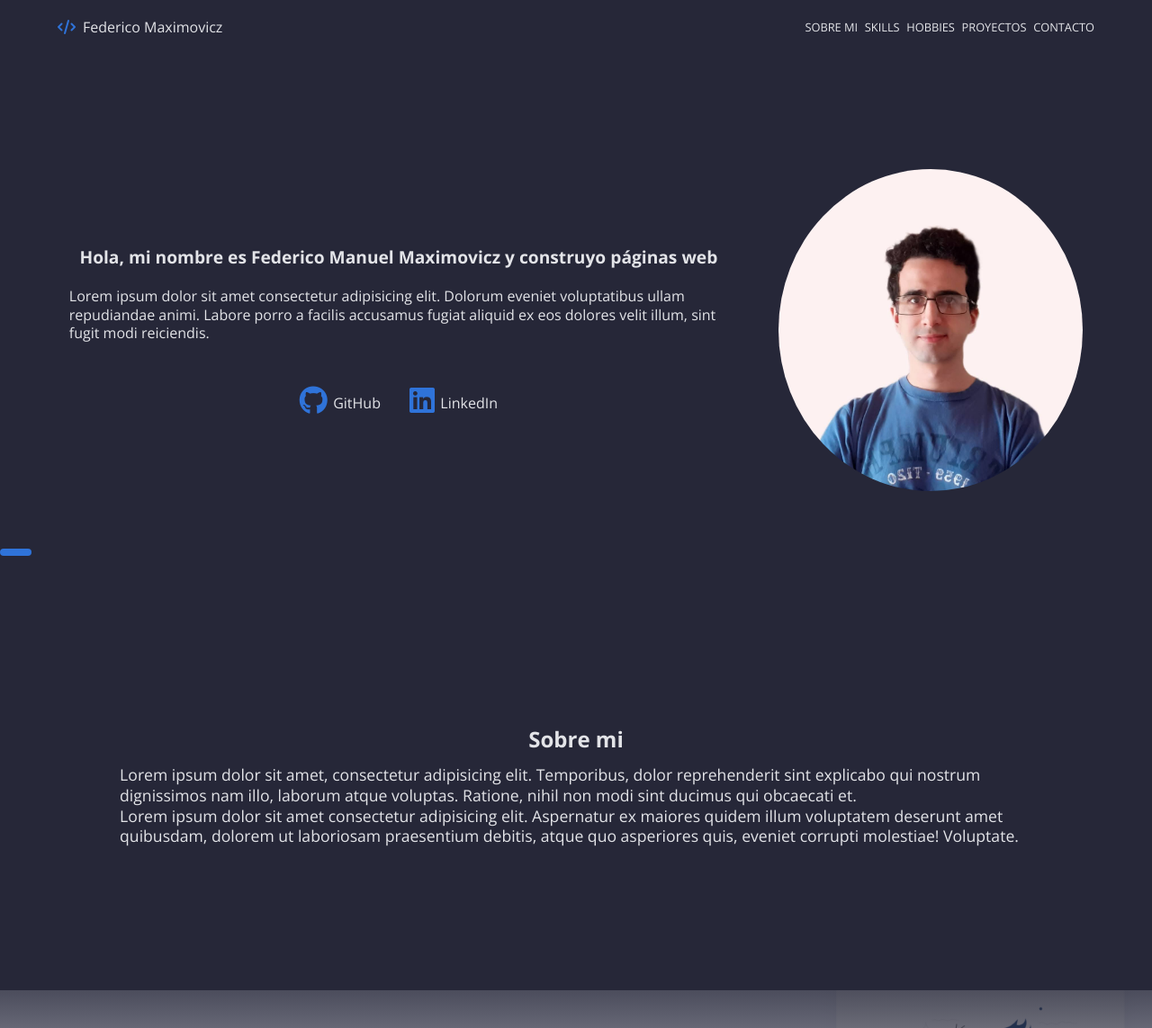
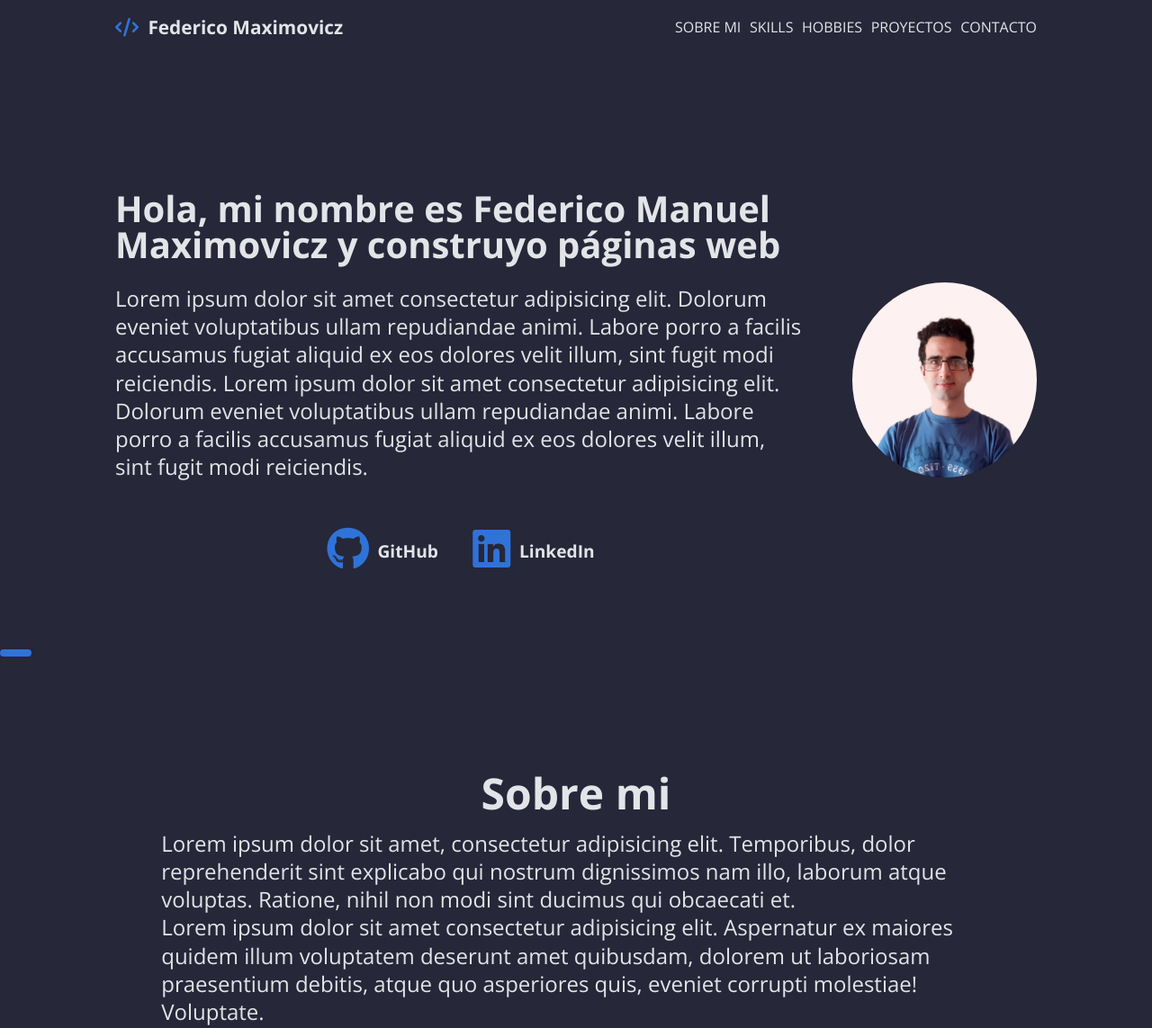
Before and after one commit to IceHenki6/challengePortfolioAlura, a plain HTML site: page index.html in a window 1280 px wide. Shown: the top 1143 px of the page at 90% size. Drawn offline with nearby package versions, Linux system fonts and the light colour scheme.

Commit message:
started styling desktop version

```diff
--- a/css/about-me.css
+++ b/css/about-me.css
@@ -4,7 +4,7 @@
     /* justify-content: center; */
     width: 100vw;
     height: auto;
-    padding-top: 10%;
+    padding-top: 5%;
     padding-bottom: 10%;
     /* background-color: rgb(221, 220, 220); */
 }
@@ -31,3 +31,16 @@
     line-height: 1.3em;
     text-align: left;
 }
+
+
+
+
+@media only screen and (min-width: 1024px){
+    .about-me__titulo{
+        font-size: 3rem;
+    }
+
+    .about-me__parrafo{
+        font-size: 1.5rem;
+    }
+}
--- a/css/description.css
+++ b/css/description.css
@@ -91,3 +91,32 @@
         max-height: 30%;
     }
 }
+
+@media only screen and (min-width: 1024px){
+    .avatar__img{
+        max-width: 20%;
+        max-height: 20%;
+    }
+
+    .description__seccion{
+        width: 75%;
+    }
+
+    .name{
+        align-self: flex-start;
+        font-size: 2.5rem;
+    }
+
+    .quick-description{
+        font-size: 1.5rem;
+    }
+
+    .fa-linkedin, .fa-github{
+        font-size: 3rem !important;
+    }
+
+    .socials{
+        font-size: 1.2rem;
+        font-weight: 700;
+    }
+}
--- a/css/formacion-academica.css
+++ b/css/formacion-academica.css
@@ -16,7 +16,7 @@
 .formacion__container{
     display: flex;
     flex-direction: column;
-    /* flex-wrap: wrap; */
+    flex-wrap: wrap;
     justify-content: center;
     align-items: center;
     height: auto;
@@ -56,6 +56,12 @@
 }
 
 @media only screen and (min-width: 768px){
+
+    .formacion__container{
+        flex-direction: row;
+        align-items: flex-start;
+        gap: 2rem;
+    }
     .formacion-title{
         font-size: 1.2rem;
     }
@@ -65,7 +71,8 @@
     }
 
     .formacion-box{
-        width: 60%;
+        width: 45%;
+        height: 250px;
     }
 
     .formacion-titulo{
--- a/css/nav-bar.css
+++ b/css/nav-bar.css
@@ -4,7 +4,7 @@ header{
     justify-content: space-between;
     align-items: center;
     margin: 0 auto;
-    width: var(--main-width);
+    /* width: var(--main-width); */
     height: 60px;
 }
 
@@ -17,6 +17,7 @@ header{
 
 #name p{
     margin-left: .5em;
+    align-self: center;
 }
 
 .fa-code{
@@ -92,3 +93,16 @@ header{
         display: none;
     }
 }
+
+@media only screen and (min-width: 1024px){
+    header{
+        font-size: 1.3rem;
+        font-weight: 700;
+    }
+    .nav-items{
+        font-size: 1rem;
+    }
+    .fa-code{
+        font-size: 1.3rem;
+    }
+}
--- a/css/proyectos.css
+++ b/css/proyectos.css
@@ -94,3 +94,18 @@
     font-size: 1.5rem;
     font-weight: 400;
 }
+
+
+@media only screen and (min-width: 1024px){
+    .proyectos{
+        height: 95vh;
+    }
+
+    .project__titulo{
+        font-size: 3rem;
+    }
+
+    .project__descripcion{
+        font-size: 1.8rem;
+    }
+}
--- a/css/styles.css
+++ b/css/styles.css
@@ -36,3 +36,11 @@ body{
     text-align: center;
     margin-bottom: 1em;
 }
+
+
+@media only screen and (min-width: 1024px){
+    .container{
+        padding-left: 10%;
+        padding-right: 10%;
+    }
+}
--- a/index.html
+++ b/index.html
@@ -17,7 +17,7 @@
     <title>Federico Maximovicz</title>
   </head>
   <body>
-    <header>
+    <header class="container">
       <div id="name">
         <i class="fa-solid fa-code"></i>
         <p>Federico Maximovicz</p>
@@ -40,7 +40,7 @@
       <section class="description container">
         <div class="description__seccion">
           <h1 class="name">Hola, mi nombre es Federico Manuel Maximovicz y construyo páginas web</h1>
-          <p class="quick-description">Lorem ipsum dolor sit amet consectetur adipisicing elit. Dolorum eveniet voluptatibus ullam repudiandae animi. Labore porro a facilis accusamus fugiat aliquid ex eos dolores velit illum, sint fugit modi reiciendis.</p>
+          <p class="quick-description">Lorem ipsum dolor sit amet consectetur adipisicing elit. Dolorum eveniet voluptatibus ullam repudiandae animi. Labore porro a facilis accusamus fugiat aliquid ex eos dolores velit illum, sint fugit modi reiciendis. Lorem ipsum dolor sit amet consectetur adipisicing elit. Dolorum eveniet voluptatibus ullam repudiandae animi. Labore porro a facilis accusamus fugiat aliquid ex eos dolores velit illum, sint fugit modi reiciendis.</p>
           <ul class="socials__container">
             <li class="socials"><a><i class="fa-brands fa-github"></i></a>GitHub</li>
             <li class="socials"><a><i class="fa-brands fa-linkedin"></i></a>LinkedIn</li>
```
